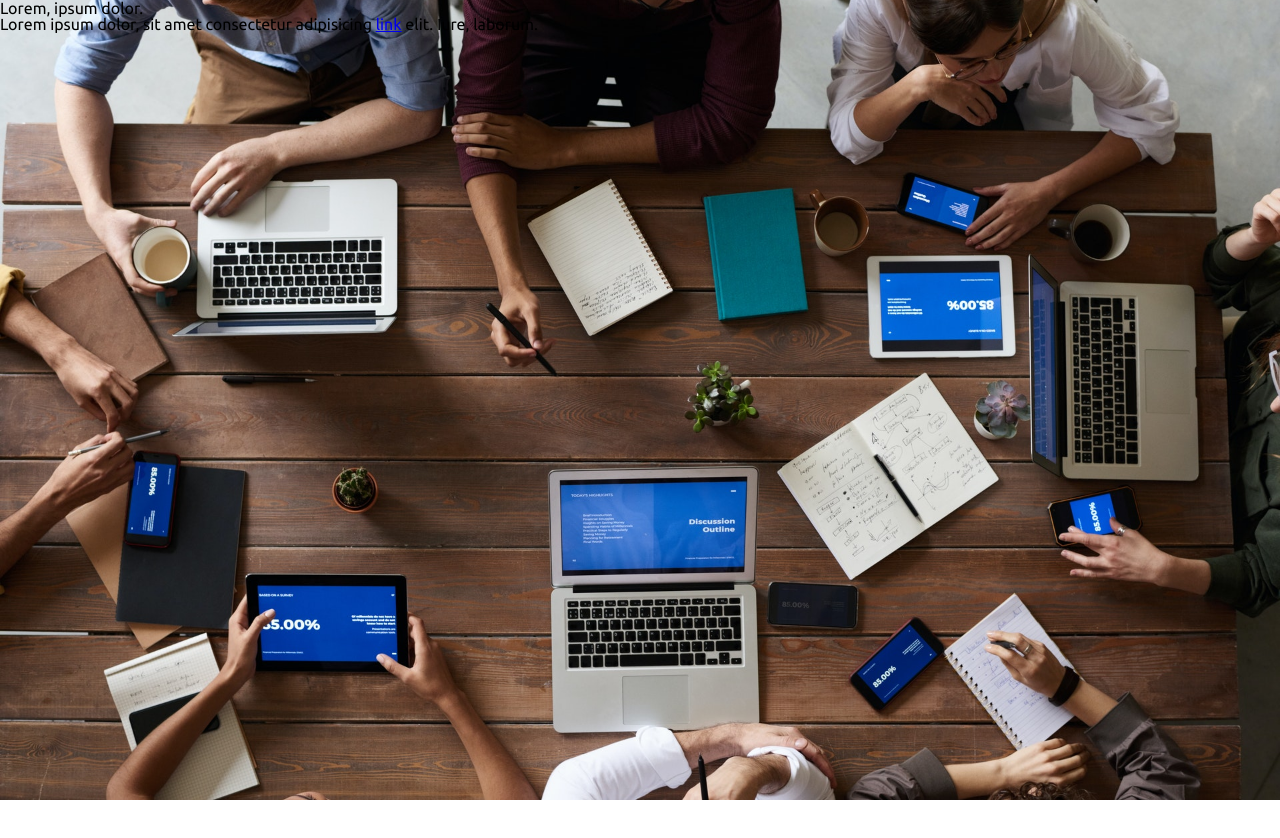
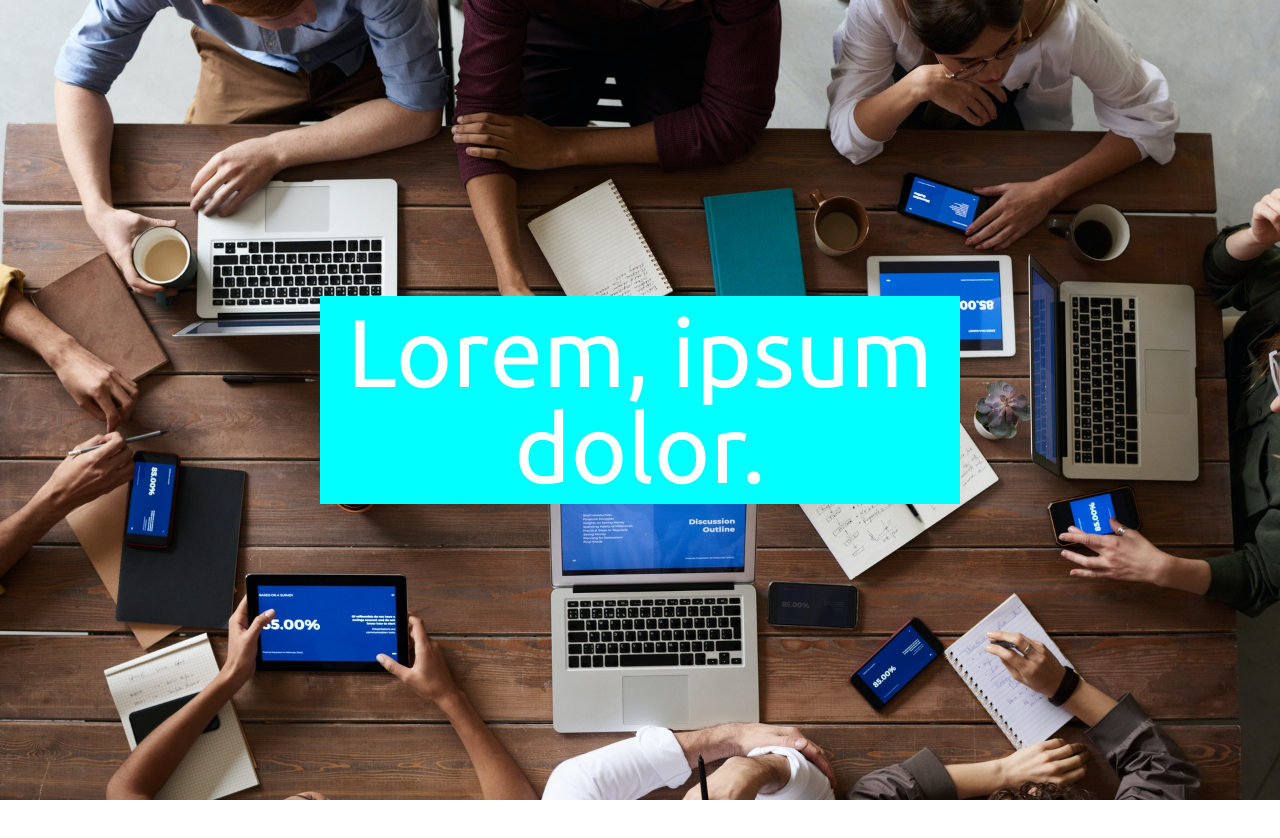
Before and after one commit to Aghon5304/page, a plain HTML site: page index.html in a window 1280 px wide. Shown: the top 838 px of the page. Drawn offline with Linux system fonts and the light colour scheme.

Commit message:
style h1 added

```diff
--- a/css/style.css
+++ b/css/style.css
@@ -14,3 +14,15 @@ header{
     background: center/cover url('../assets/img/bg_header.jpg');
     background-attachment: fixed;
 }
+
+header h1{
+    font-size: 6rem;
+    padding: 0.5rem;
+    text-align: center;
+    position: absolute;
+    top: 50%;
+    left: 50%;
+    transform: translate(-50%, -50%);
+    background-color: aqua;
+    color: #fff;
+}
--- a/index.html
+++ b/index.html
@@ -10,7 +10,7 @@
 <body>
     <header>
         <h1>Lorem, ipsum dolor.</h1>
-        <p>Lorem ipsum dolor, sit amet consectetur adipisicing <a href="#">link</a> elit. Iure, laborum.</p>
+        <!-- <p>Lorem ipsum dolor, sit amet consectetur adipisicing <a href="#">link</a> elit. Iure, laborum.</p> -->
     </header>
     <script src="js/scripts.js"></script>
 </body>
```
